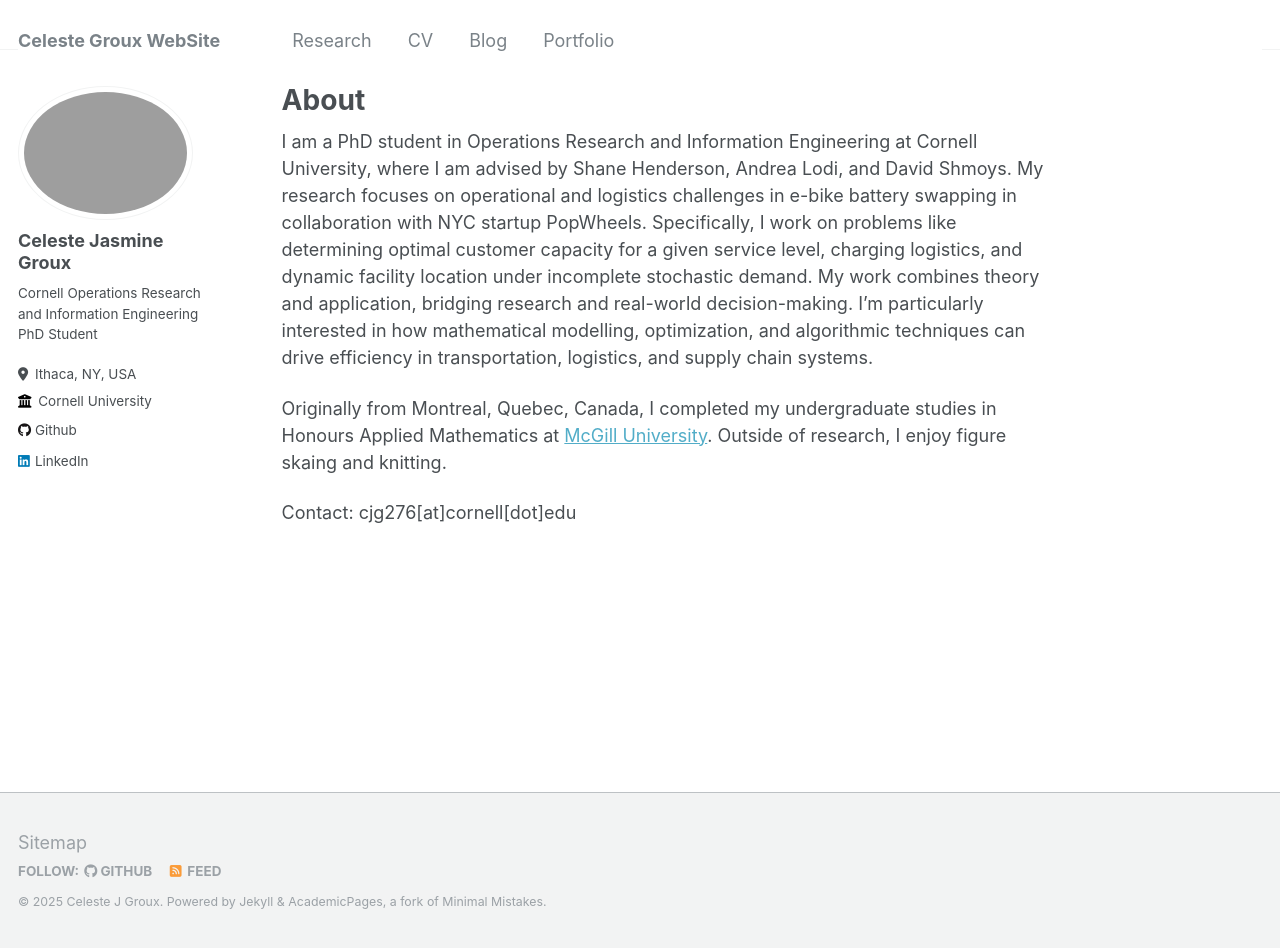
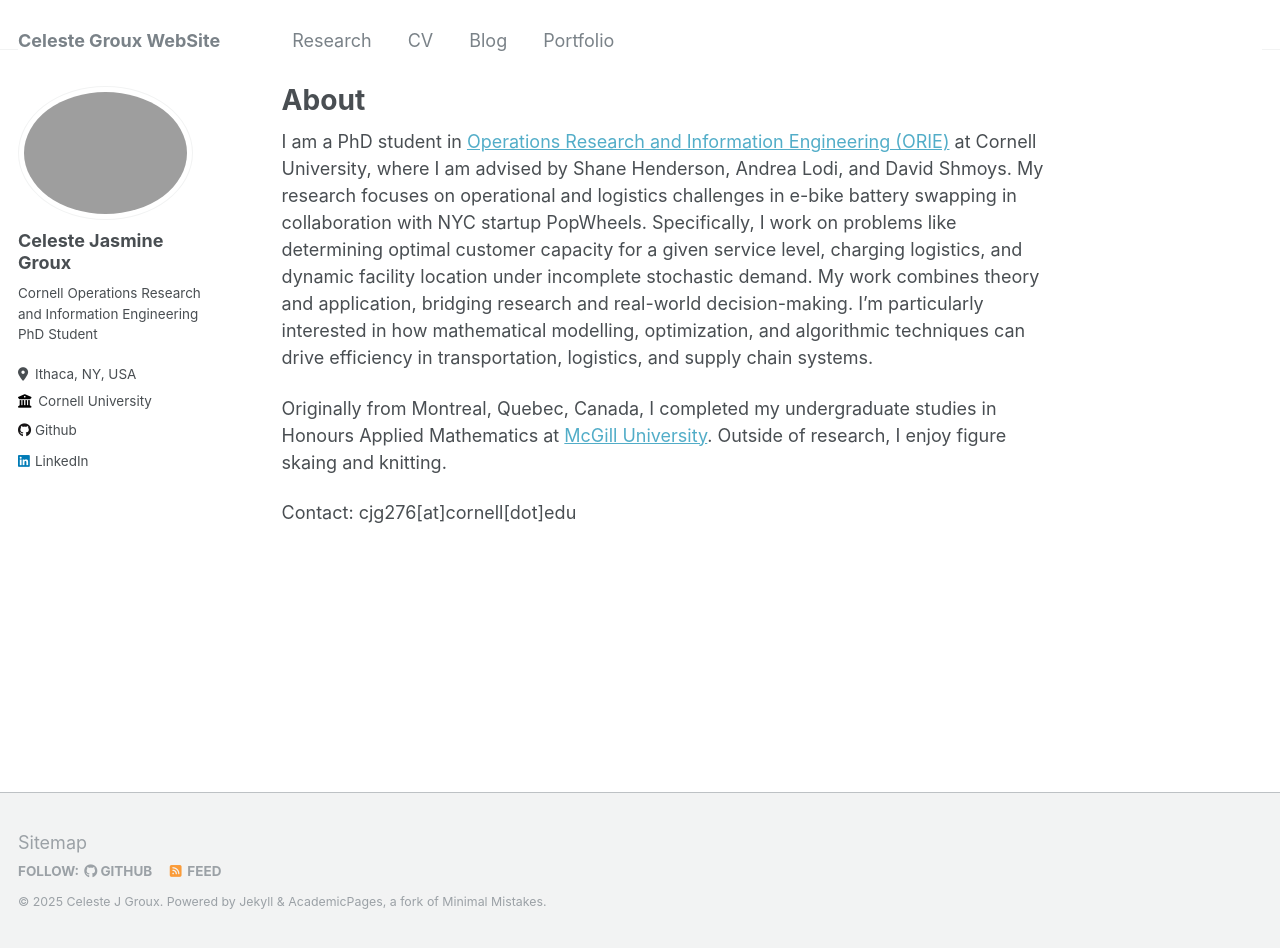
Before and after one commit to celestejasmine/celestejasmine.github.io, a Jekyll site: the page built from _pages/about.md, in a window 1280 px wide and 948 px high. Built offline with Jekyll 4.4.1, drawn with Linux system fonts in a browser that asks for light colours.

Commit message:
Update about.md

```diff
--- a/_pages/about.md
+++ b/_pages/about.md
@@ -7,7 +7,7 @@ redirect_from:
   - /about.html
 ---
 
-I am a PhD student in Operations Research and Information Engineering at Cornell University, where I am advised by Shane Henderson, Andrea Lodi, and David Shmoys. My research focuses on operational and logistics challenges in e-bike battery swapping in collaboration with NYC startup PopWheels. Specifically, I work on problems like determining optimal customer capacity for a given service level, charging logistics, and dynamic facility location under incomplete stochastic demand. My work combines theory and application, bridging research and real-world decision-making. I’m particularly interested in how mathematical modelling, optimization, and algorithmic techniques can drive efficiency in transportation, logistics, and supply chain systems.
+I am a PhD student in [Operations Research and Information Engineering (ORIE)](https://www.orie.cornell.edu/orie) at Cornell University, where I am advised by Shane Henderson, Andrea Lodi, and David Shmoys. My research focuses on operational and logistics challenges in e-bike battery swapping in collaboration with NYC startup PopWheels. Specifically, I work on problems like determining optimal customer capacity for a given service level, charging logistics, and dynamic facility location under incomplete stochastic demand. My work combines theory and application, bridging research and real-world decision-making. I’m particularly interested in how mathematical modelling, optimization, and algorithmic techniques can drive efficiency in transportation, logistics, and supply chain systems.
 
 Originally from Montreal, Quebec, Canada, I completed my undergraduate studies in Honours Applied Mathematics at [McGill University](https://www.mcgill.ca/mathstat/). Outside of research, I enjoy figure skaing and knitting.
 
```
